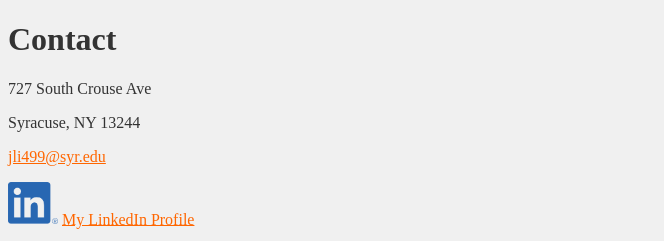
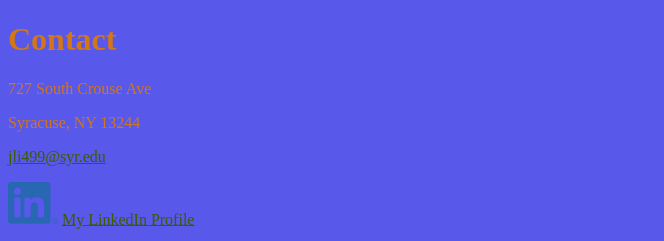
Before and after one commit to maryli5/ist263, a plain HTML site: page lab07/contact.html in a window 1280 px wide. Shown: the top 241 px of the page, without its empty margins (0-664 px from the left). Drawn offline with Linux system fonts and the light colour scheme; grey boxes are pictures that could not be loaded.

Commit message:
Update style.css

```diff
--- a/lab07/style.css
+++ b/lab07/style.css
@@ -1,12 +1,12 @@
 body {
-    background-color: #F0F0F0;
-    color: #333333;
+    background-color: #5858eb;
+    color: #d37618;
 }
 
 a {
-    color: #FF6600;
+    color: #3c5b05;
 }
 
 a:hover {
-    color: #CC3300;
+    color: #6f1d7e;
 }
```
